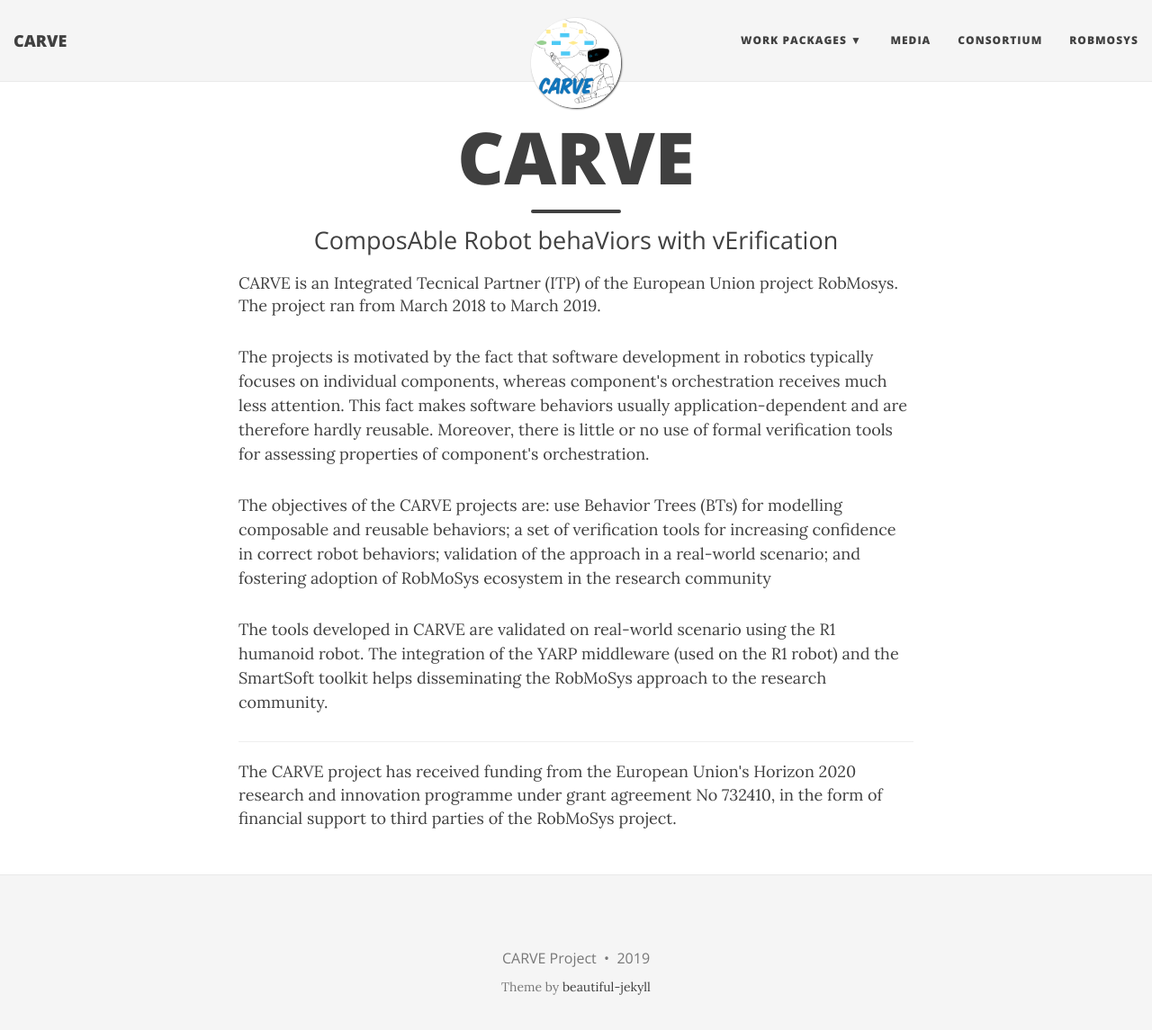
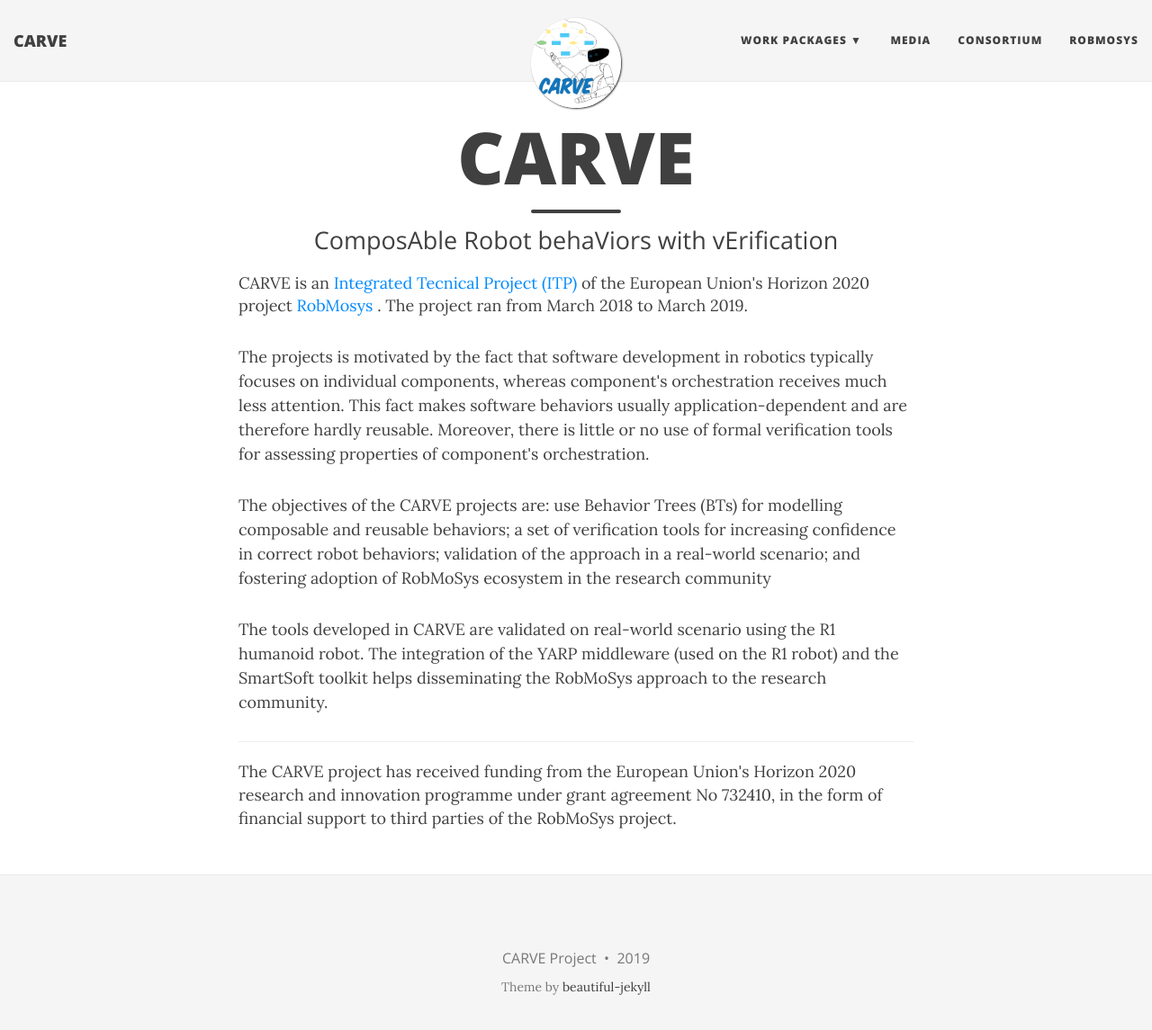
Before and after one commit to mikiec84/CARVE-ROBMOSYS.github.io, a Jekyll site: the page built from index.html, in a window 1280 px wide and 1158 px high. Shown: the top 1145 px of the window at 90% size. Built offline with Jekyll 4.4.1, drawn with Linux system fonts in a browser that asks for light colours; nearby versions of some CDN libraries; the list of posts is cut into pages by our own code.

Commit message:
updated website

```diff
--- a/index.html
+++ b/index.html
@@ -5,7 +5,7 @@
 use-site-title: true
 ---
 
-CARVE is an Integrated Tecnical Partner (ITP) of the European Union project RobMosys.  The project ran from March 2018 to March 2019.
+CARVE is an <a href="https://robmosys.eu/itp/">Integrated Tecnical Project (ITP)</a> of the European Union's Horizon 2020 project <a href="https://robmosys.eu/">RobMosys </a>. The project ran from March 2018 to March 2019.
 
 <p>
 The projects is motivated by the fact that software development in robotics typically focuses on individual components, whereas component's orchestration receives much less attention. This fact makes software behaviors usually application-dependent and are therefore hardly reusable. Moreover, there is little or no use of formal verification tools for assessing properties of component's orchestration.
```
